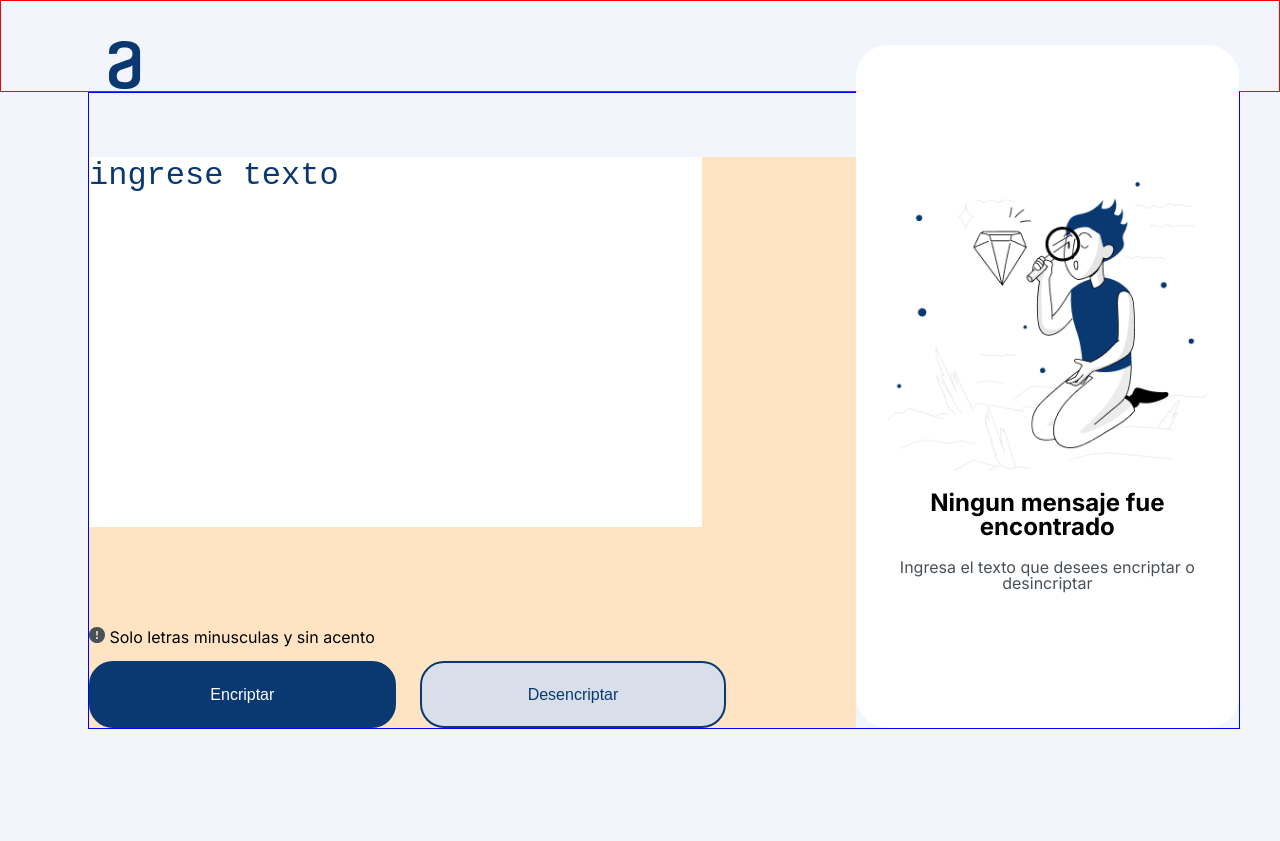
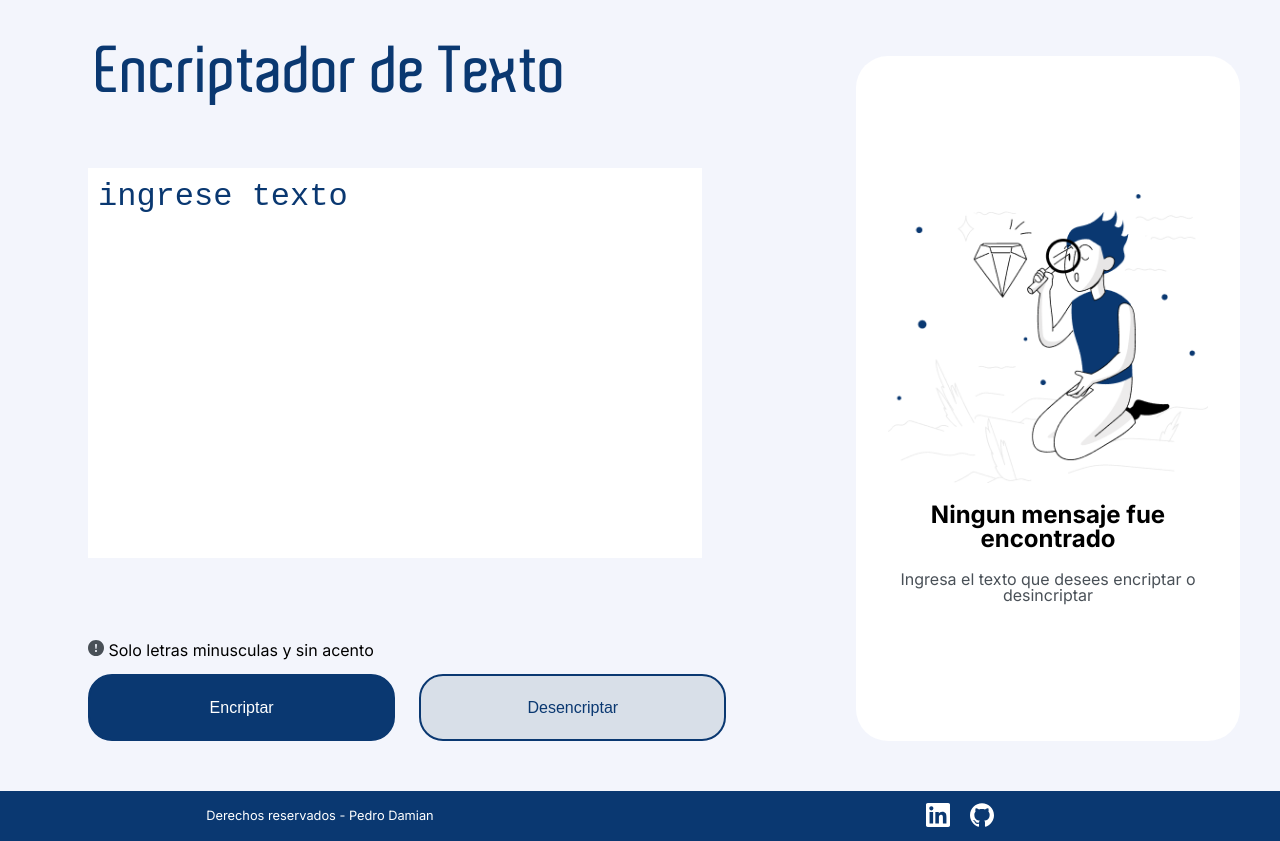
Before and after one commit to pedro-damian/encriptador-texto, a plain HTML site: page index.html in a window 1280 px wide. Before the commit the page ends 800 px from the top, so only its background shows below. Drawn offline with Linux system fonts and the light colour scheme.

Commit message:
encriptador HTML Y CSSS END

```diff
--- a/estilos.css
+++ b/estilos.css
@@ -10,10 +10,11 @@
   --color-background: #F3F5FC;
 }
 
-header {
-  border: 1px solid red;
-  width: 100%;
-  min-width: 320px;
+@font-face {
+  font-family: 'aldo';
+  src: url(./fonts/aldo\ pc.ttf);
+  font-weight: bold;
+  font-style: bold;
 }
 
 body{
@@ -21,13 +22,23 @@ body{
   font-family: 'Inter', sans-serif;
 }
 
+header {
+  /* border: 1px solid red; */
+  width: 100%;
+  min-width: 320px;
+}
+
 .container-logo{
-  width: 90%;
+  width: 85%;
   margin: auto;
 }
 
-.container-logo img {
+.container-logo h1 {
   margin-top: 40px;
+  font-family: 'aldo';
+  font-weight: bold;
+  font-size: 4rem;
+  color: var(--color-font);
 }
 
 .main{
@@ -36,14 +47,11 @@ body{
   margin: auto 40px auto auto;
   display: grid;
   grid-template-columns: 2fr 1fr;
-  /* min-width: 320px; */
-  border: 1px solid blue;
   align-items: end;
 }
 
 .left{
- background-color: bisque;
- /* min-width: 320px; */
+ background-color: transparent;
  height: 90%;
  width: 100%;
  display: flex;
@@ -52,12 +60,14 @@ body{
 }
 
 .text-area{
+  background-color: #fff;
   width: 80%;
   font-size: 32px;
   color: var(--color-font);
   outline: none;
   border: none;
   resize: none;
+  padding: 10px;
 }
 
 .text-area::placeholder{
@@ -116,7 +126,6 @@ body{
   flex-direction: column;
   justify-content: center;
   gap: 20px;
-  /* min-width: 320px; */
 }
 
 .muneco{
@@ -135,10 +144,34 @@ body{
   text-align: center;
 }
 
-/* footer{
-  height: 50px;
-  background-color: blueviolet;
-} */
+footer{
+  width: 100%;
+  background-color: var(--color-font);
+  display: flex;
+  margin-top: 50px;
+  align-items: center;
+  min-height: 50px;
+}
+
+.foot-left{
+  text-align: center;
+  width: 50%;
+  color: #fff;
+  font-size: 0.8rem;
+  display: flex;
+  justify-content: center;
+}
+
+.foot-left p{
+  width: 80%;
+}
+
+.foot-right{
+  width: 50%;
+  display: flex;
+  justify-content: center;
+  gap: 20px;
+}
 
 /* MEDIA QUERYS */
 @media screen and (max-width: 800px){
@@ -147,6 +180,12 @@ body{
     grid-template-columns: 1fr;
     width: auto;
     margin: auto 40px;
+  }
+
+  .text-area{
+    width: 100%;
+    border-radius: 32px;
+    margin-bottom: 20px;
   }
 
   .rigth{
@@ -159,6 +198,7 @@ body{
 
   .boton-item{
     justify-content: center;
+    margin-bottom: 30px;
   }
 
   .btn-encriptar, .btn-desencriptar {
--- a/index.html
+++ b/index.html
@@ -17,7 +17,8 @@
 <body>
   <header>
     <div class="container-logo">
-      <img src="./img/Logo.svg" alt="">
+      <!-- <img src="./img/Logo.svg" alt=""> -->
+      <h1>Encriptador de Texto</h1>
     </div>
   </header>
 
@@ -42,9 +43,14 @@
         <button class="btn-copiar oculto">copiar</button>
       </div>
     </div>
-
     <footer>
-
+      <div class="foot-left">
+        <p>Derechos reservados - Pedro Damian</p>
+      </div>
+      <div class="foot-right">
+        <a href=""><img src="./img/linkedin-icon.svg" alt=""></a>
+        <a href=""><img src="./img/github-icon.svg" alt=""></a>
+      </div>
     </footer>
   </main>
 </body>
```
Also changed, not shown: img/github-icon.svg (added), img/linkedin-icon.svg (added).
